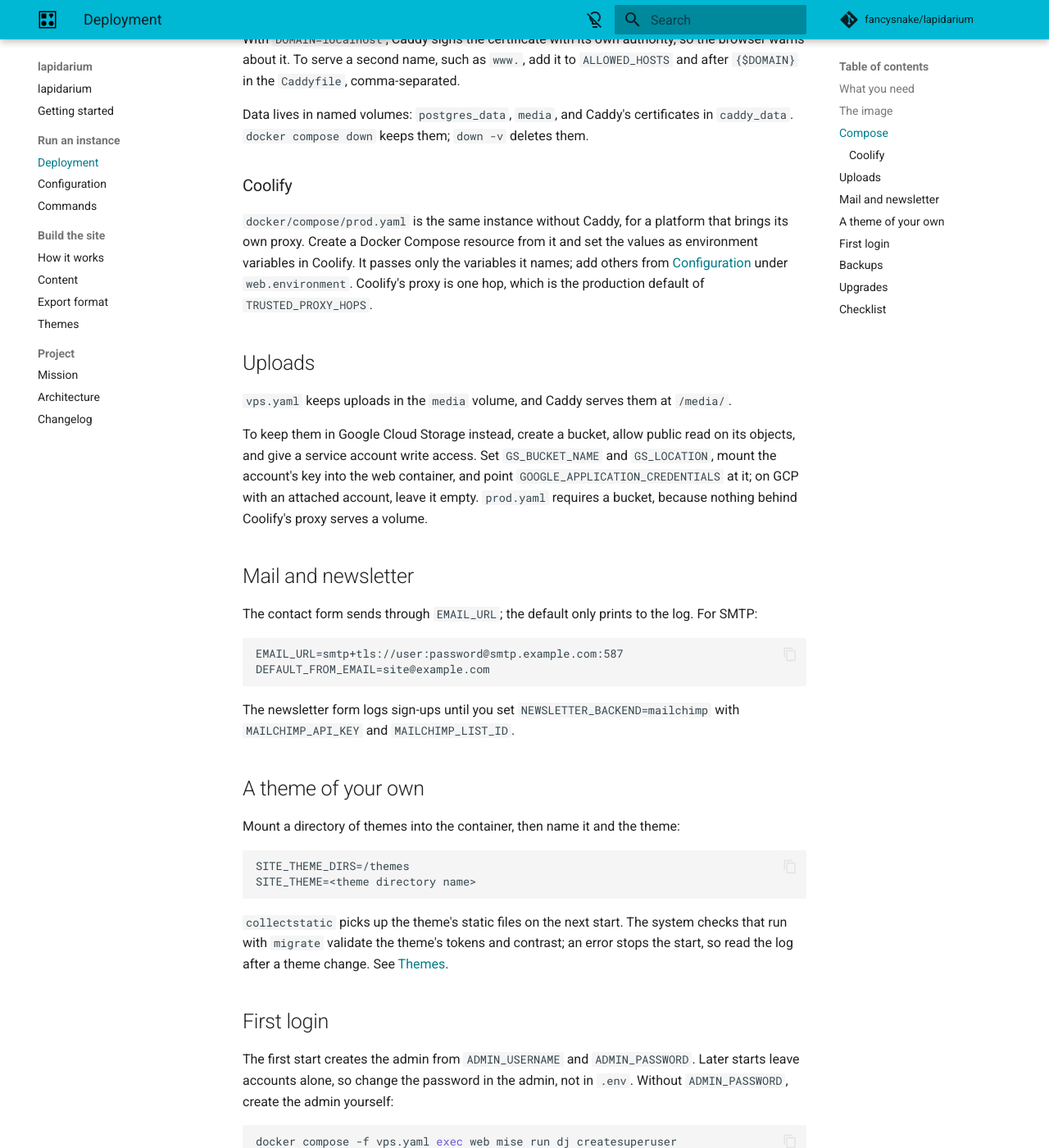
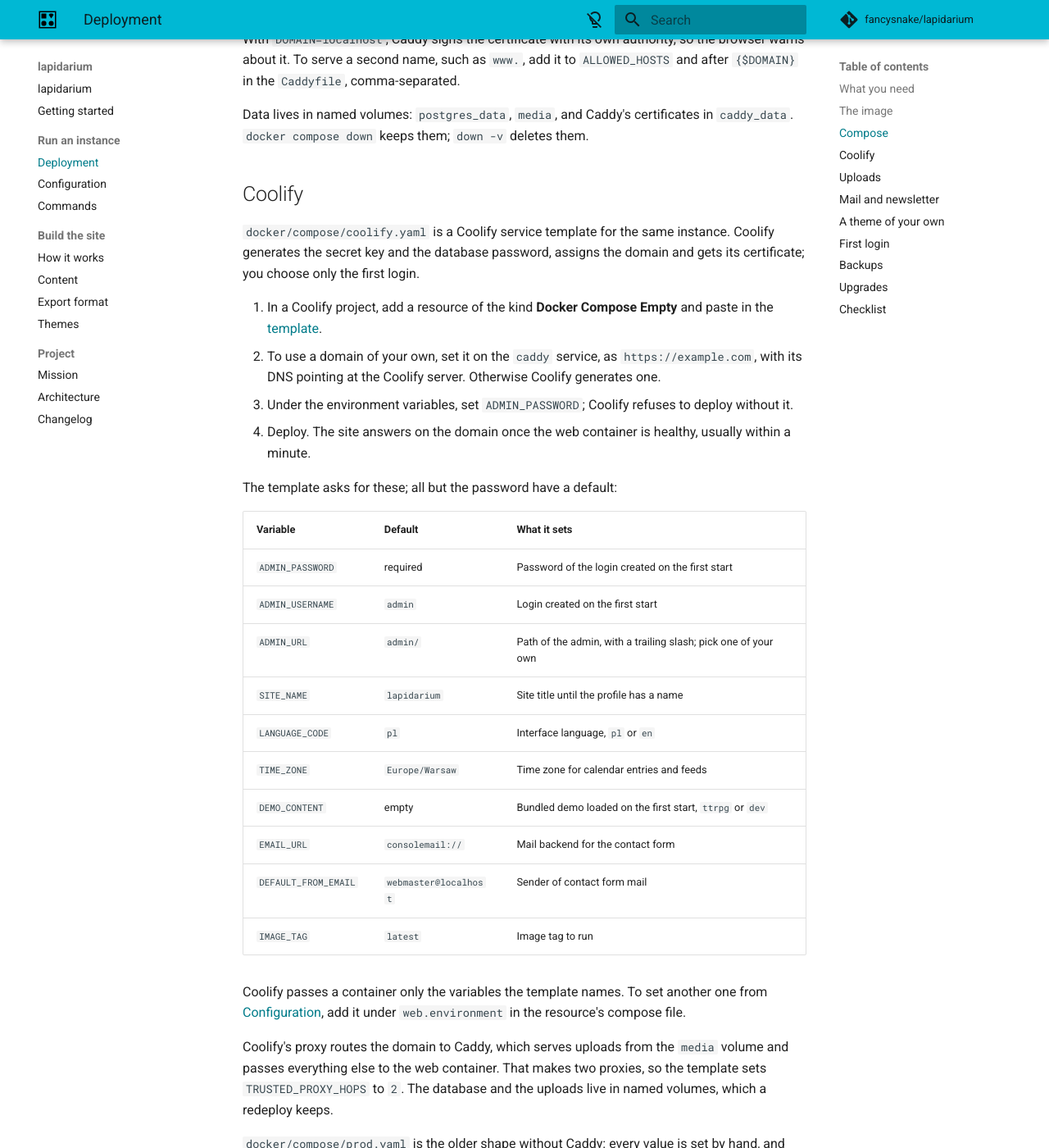
Before and after one commit to fancysnake/lapidarium, an MkDocs documentation site: the page built from docs/deployment.md, in a window 1280 px wide and 1400 px high, scrolled down 1972 px. Shown: the whole window at 82% size. Built offline with MkDocs 1.6.1 and Material for MkDocs 9.7.7, drawn with Linux system fonts in a browser that asks for light colours; comment, search, counter and statistics services are not loaded; some of the changed text lies outside the part shown.

Commit message:
chore: add a Coolify service template
On Coolify, prod.yaml needs every value set by hand and a bucket for
uploads, because Coolify's proxy serves no volume.

coolify.yaml runs the app, PostgreSQL and Caddy. Coolify generates the
secret key and the database credentials and routes the assigned domain
to Caddy on port 80; Caddy serves the media volume at /media/ and
proxies the rest to web. ALLOWED_HOSTS comes from the assigned domain.
Only ADMIN_PASSWORD is required. Coolify writes the Caddyfile from the
template's `content:` mount; a test keeps it equal to the VPS one, the
defaults equal to the settings, and the variables equal to the table
on the deployment page. prod.yaml stays for the deploy workflow.

Tradeoff: Coolify passes a container only the variables the template
names, so a setting outside the ten it lists needs a compose edit.
Two proxies sit in front, so TRUSTED_PROXY_HOPS is 2.

Not run on Coolify.

Refs #74.

Co-Authored-By: Claude <noreply@anthropic.com>

```diff
--- a/docs/deployment.md
+++ b/docs/deployment.md
@@ -92,19 +92,55 @@ Data lives in named volumes: `postgres_data`, `media`, and Caddy's
 certificates in `caddy_data`. `docker compose down` keeps them; `down -v`
 deletes them.
 
-### Coolify
+## Coolify
 
-`docker/compose/prod.yaml` is the same instance without Caddy, for a platform
-that brings its own proxy. Create a Docker Compose resource from it and set
-the values as environment variables in Coolify. It passes only the variables
-it names; add others from [Configuration](configuration.md) under
-`web.environment`. Coolify's proxy is one hop, which is the production default
-of `TRUSTED_PROXY_HOPS`.
+`docker/compose/coolify.yaml` is a Coolify service template for the same
+instance. Coolify generates the secret key and the database password, assigns
+the domain and gets its certificate; you choose only the first login.
+
+1. In a Coolify project, add a resource of the kind **Docker Compose Empty**
+   and paste in the
+   [template](https://raw.githubusercontent.com/fancysnake/lapidarium/main/docker/compose/coolify.yaml).
+2. To use a domain of your own, set it on the `caddy` service, as
+   `https://example.com`, with its DNS pointing at the Coolify server.
+   Otherwise Coolify generates one.
+3. Under the environment variables, set `ADMIN_PASSWORD`; Coolify refuses to
+   deploy without it.
+4. Deploy. The site answers on the domain once the web container is healthy,
+   usually within a minute.
+
+The template asks for these; all but the password have a default:
+
+| Variable | Default | What it sets |
+|---|---|---|
+| `ADMIN_PASSWORD` | required | Password of the login created on the first start |
+| `ADMIN_USERNAME` | `admin` | Login created on the first start |
+| `ADMIN_URL` | `admin/` | Path of the admin, with a trailing slash; pick one of your own |
+| `SITE_NAME` | `lapidarium` | Site title until the profile has a name |
+| `LANGUAGE_CODE` | `pl` | Interface language, `pl` or `en` |
+| `TIME_ZONE` | `Europe/Warsaw` | Time zone for calendar entries and feeds |
+| `DEMO_CONTENT` | empty | Bundled demo loaded on the first start, `ttrpg` or `dev` |
+| `EMAIL_URL` | `consolemail://` | Mail backend for the contact form |
+| `DEFAULT_FROM_EMAIL` | `webmaster@localhost` | Sender of contact form mail |
+| `IMAGE_TAG` | `latest` | Image tag to run |
+
+Coolify passes a container only the variables the template names. To set
+another one from [Configuration](configuration.md), add it under
+`web.environment` in the resource's compose file.
+
+Coolify's proxy routes the domain to Caddy, which serves uploads from the
+`media` volume and passes everything else to the web container. That makes
+two proxies, so the template sets `TRUSTED_PROXY_HOPS` to `2`. The database
+and the uploads live in named volumes, which a redeploy keeps.
+
+`docker/compose/prod.yaml` is the older shape without Caddy: every value is
+set by hand, and uploads need a bucket. The
+`deploy-coolify.yml` workflow deploys to a resource made from it.
 
 ## Uploads
 
-`vps.yaml` keeps uploads in the `media` volume, and Caddy serves them at
-`/media/`.
+`vps.yaml` and `coolify.yaml` keep uploads in the `media` volume, and Caddy
+serves them at `/media/`.
 
 To keep them in Google Cloud Storage instead, create a bucket, allow public
 read on its objects, and give a service account write access. Set
```
Also changed, not shown: CHANGELOG.md (+3 -0 lines), 2 other files.
